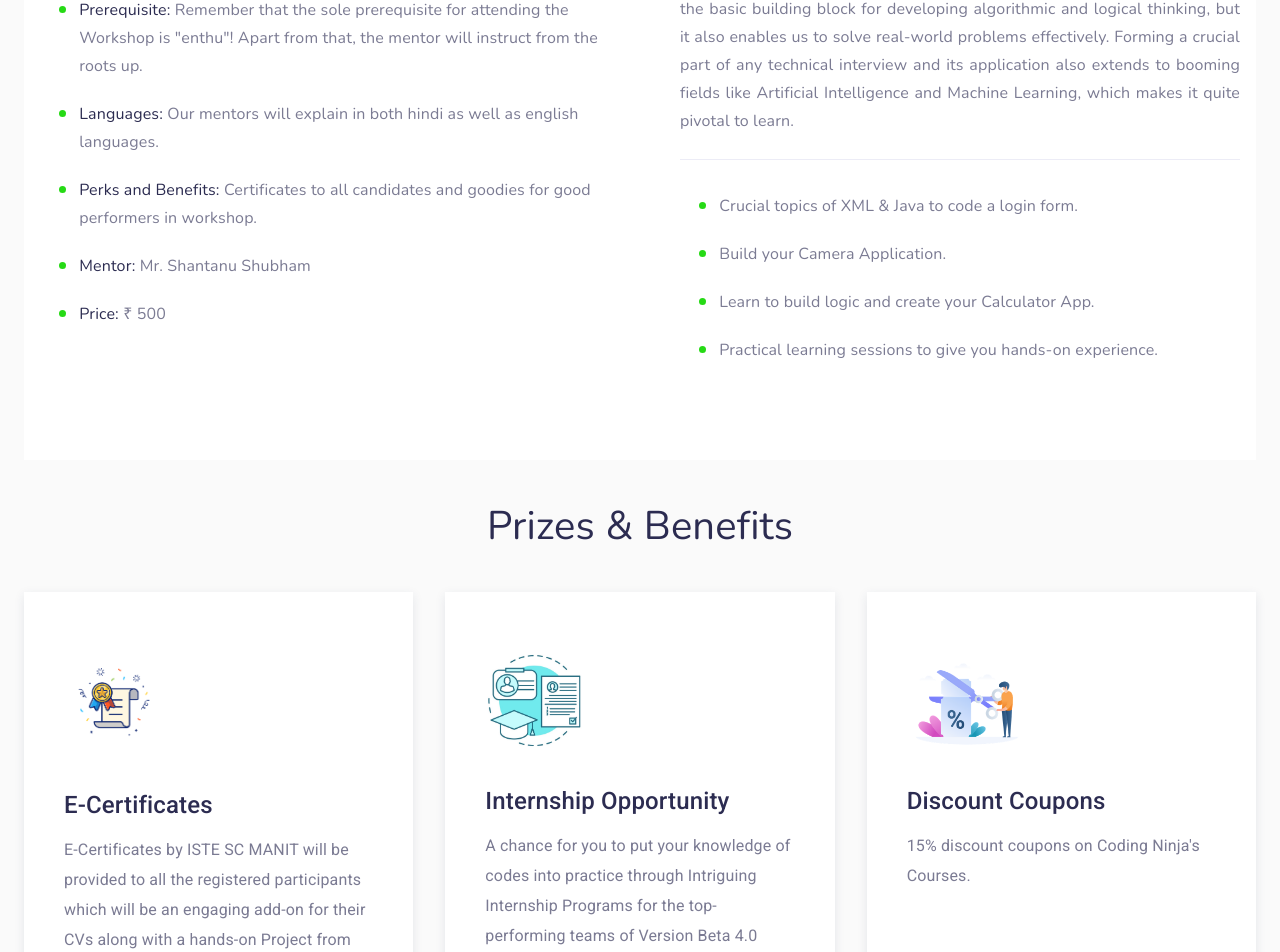
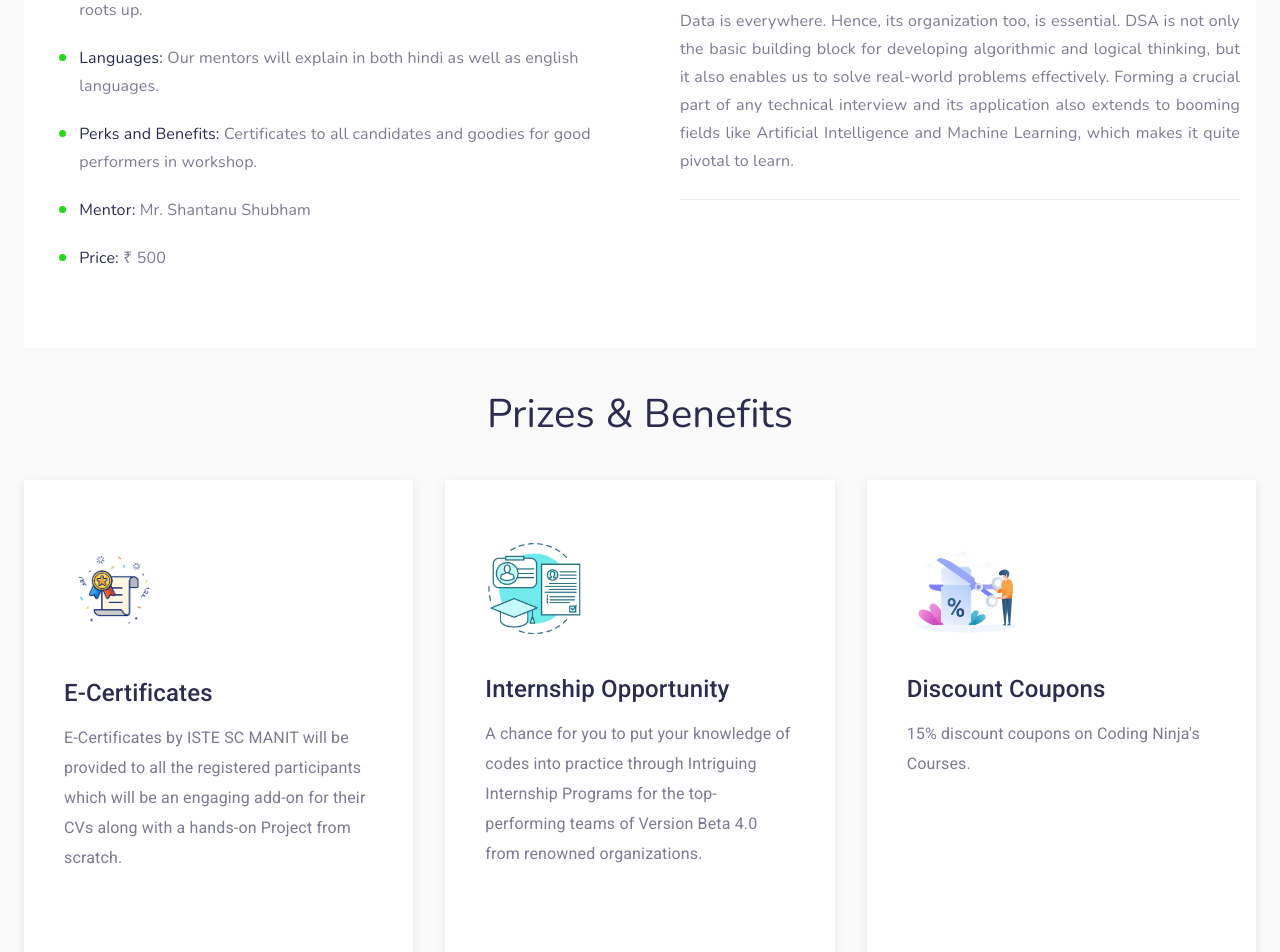
Before and after one commit to shubhtrikal/workshop-ui-2022, a Next.js app: page / in a window 1280 px wide. Shown: the part 3204-4156 px from the top of the page. Built offline with nearby package versions, Linux system fonts and the light colour scheme.

Commit message:
fix: bullets

```diff
--- a/src/components/Workshops/WorkshopSection.tsx
+++ b/src/components/Workshops/WorkshopSection.tsx
@@ -12,10 +12,10 @@ const description1 =
   "Data is everywhere. Hence, its organization too, is essential. DSA is not only the basic building block for developing algorithmic and logical thinking, but it also enables us to solve real-world problems effectively. Forming a crucial part of any technical interview and its application also extends to booming fields like Artificial Intelligence and Machine Learning, which makes it quite pivotal to learn.";
 const point1 = [
   // ' Pivotal concepts of Frontend and Backend.',
-  ' Crucial topics of XML & Java to code a login form.',
-  ' Build your Camera Application.',
-  ' Learn to build logic and create your Calculator App.',
-  ' Practical learning sessions to give you hands-on experience.',
+  // ' Crucial topics of XML & Java to code a login form.',
+  // ' Build your Camera Application.',
+  // ' Learn to build logic and create your Calculator App.',
+  // ' Practical learning sessions to give you hands-on experience.',
 ];
 const title2 = 'Machine Learning';
 const image2 = 'images/ml.jpg';
```
